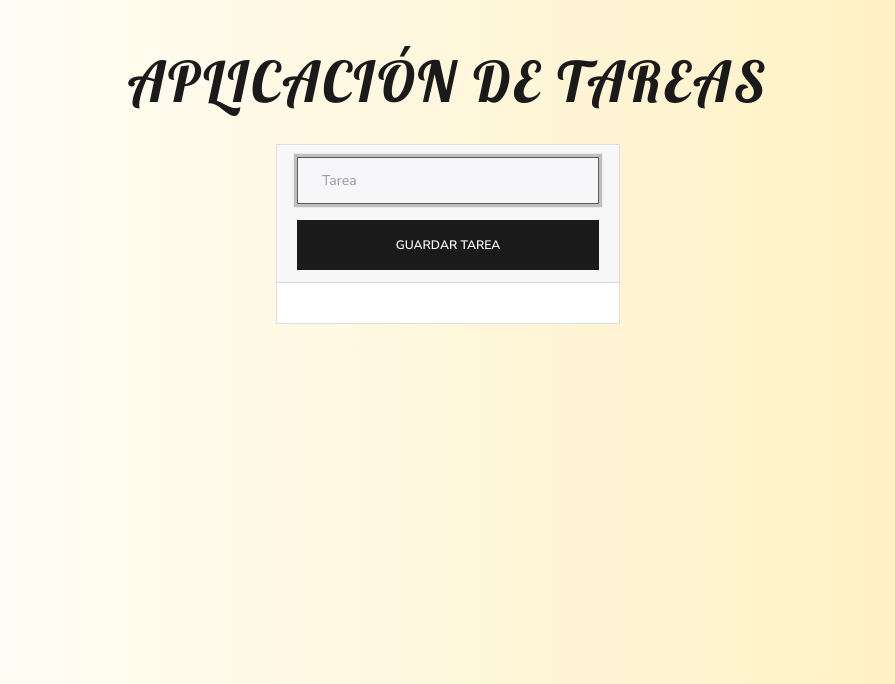
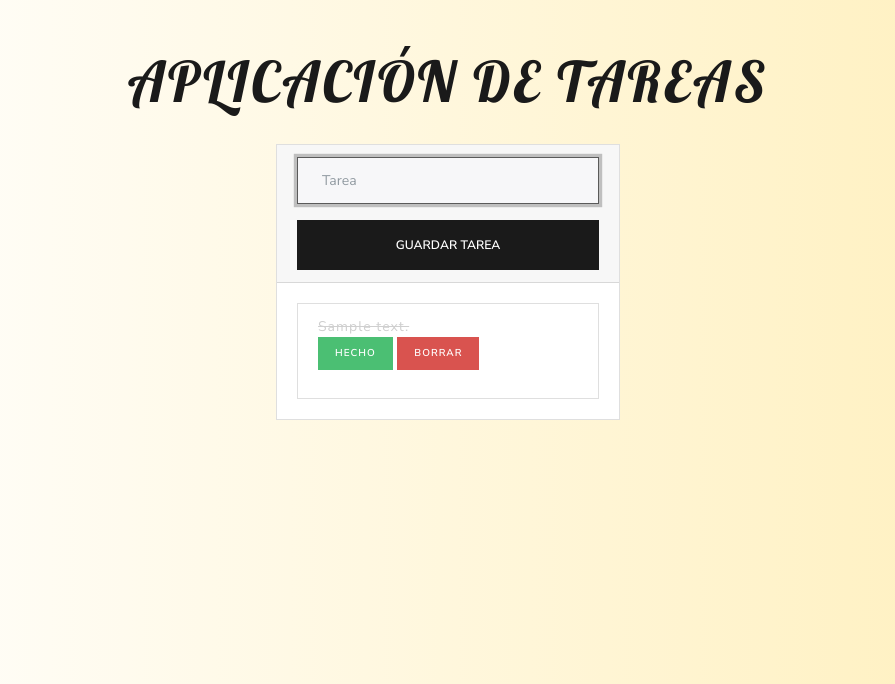
Before and after one commit to chema-hg/Aplicacion-de-Tareas, a Flask app: page / in a window 1280 px wide. Shown: the top 684 px of the page, without its empty margins (192-1087 px from the left). Run offline with Flask 2, Linux system fonts and the light colour scheme; tables that the repository leaves empty hold one stand-in row (values such as "Sample post"); some libraries are stand-ins or nearby versions.

Commit message:
Aplicacion de tareas terminada

```diff
--- a/app.py
+++ b/app.py
@@ -1,4 +1,4 @@
-from flask import Flask, render_template
+from flask import Flask, render_template, request, redirect, url_for
 
 # modulo para gestionar sql sin tener que usar directamente instrucciones sql sino de python
 from flask_sqlalchemy import SQLAlchemy
@@ -8,6 +8,8 @@ app = Flask(__name__)  # Esta es la aplicación de servidor
 
 # tenemos que configurar donde se encuentra la base de datos que para sqlite es SQLALCHEMY_DATABASE_URI
 # Para otras bases de datos hay que consultar la documentación en google sqlalchemy database uri
+# Si el dia de mañana en ves de sqlite queremos usar otro tipo de base solo hay que cambiar la linea de abajo
+# por la que corresponda.
 app.config['SQLALCHEMY_DATABASE_URI'] = 'sqlite:///database/tasks.db'
 # crea una instancia o cursor de la base de datos donde puedo hacer consultas, lo llamare db
 # Pero aun asi tenemos que crear la base de datos que utilizaremos mysql, sqlite3 etc
@@ -15,15 +17,73 @@ app.config['SQLALCHEMY_DATABASE_URI'] = 'sqlite:///database/tasks.db'
 db = SQLAlchemy(app)
 
 
+# Vamos a crear un modelo de datos a partir de lo que recibimos del formulario.
+# la clase la creamos pq aunque sqlalchemy ya esta conectada a la base de datos db, vamos a modelarlos
+# para poder guardarlos. Es decir vamos a definir los campos de la base de datos.
+
+# Creamos la clase Task() y dentro una instancia de la conexion db pa moldearlos
+class Task(db.Model):
+    # Nuestra tabla se llamara Task
+    # Vamos a definir los campos o registros qu estan relacionados con la tarea
+    # Estos seran por cada tarea: un id, un contenido y un campo para ver si esta hecha o no.
+    id = db.Column(db.Integer, primary_key=True)
+    content = db.Column(db.String(200))
+    done = db.Column(db.Boolean)
+    # IMPORTANTE: ESTO NO NOS CREA NI LA BASE DE DATOS NI SU ESTRUCTURA. YO LO HE HECHO PREVIAMENTE CON
+    # EL PROGRAMA DB BROWSER
+
 # vista inicial nada mas entrar al navegador
 
 
 @app.route("/")
 def home():
-    return render_template('index.html')
+    # cada vez que entremos a la pagina inicial vamos a hacer una consulta a la base de datos y mostraremos el
+    # resultado en la pantalla. Desde Task voy a consultar por todos los datos que tengo y lo guardare en una variable
+    # llamada tasks
+    tasks = Task.query.all()
+    return render_template('index.html', tasks=tasks)
     # PARA QUE SE RENDERICEN LAS PLANTILLAS TIENEN QUE ESTAR EN EL DIRECTORIO <TEMPLATES>
     # EN EL DIRECTORIO STATIC ESTARAN LAS IMAGENES CSS ETC, TODO LO ESTATICO
 
+
+# Vista para guardar lo que nos envie el formulario, con el metodo POST
+
+
+@app.route("/crear_tarea/", methods=['POST'])
+def crear():
+    '''funcion para recibir los datos del formulario request.form y crear la tarea (name="contenido) en html'''
+    # A la clase task le ponemos lo que queremos añadir.
+    # el campo id no necesitamos pasarselo porque lo crea automaticamente la base de datos.
+    # creo una nueva tarea en el que el content es lo que me pasa el formulario como contenido
+    # Al crear la nueva tarea el done estara en False porque aun no la he realizado
+    # la tarea la guardaremos en una variable llamada task en minusculas
+    task = Task(content=request.form['contenido'], done=False)
+    # la variable task es una instancia de una clase, es decir es un objeto que ya podemos guardar en nuestra
+    # base de datos con la sentencia siguiente:
+    db.session.add(task)
+    db.session.commit()
+    # tambien se puede utilizar return redirect(url_for('home')) importando, eso si, url_for
+    return redirect("/")
+
+# RUTA PARA TAREA COMPLETADA
+@app.route('/done/<id>')
+def done(id):
+    task=Task.query.filter_by(id=int(id)).first()
+    task.done =not(task.done) # Intercambia los valores si es Falso a Verdadero y viceversa.
+    db.session.commit()
+    return redirect(url_for('home'))
+
+
+# VISTA PARA BORRAR LAS TAREAS. se va a llamar a la tarea pasando el numero de parametro a borrar, que va a ser recogida
+# en la función.
+@app.route("/borrar_tarea/<id>")
+def borrar(id):
+    # Filtramos la base de datos para que busque el registro en que el primer valor que coincida con la id pasada y lo borre.
+    # int(id) es para convertir el parametro que siempre es string en un numero
+    task=Task.query.filter_by(id=int(id)).delete()
+    db.session.commit()
+    # le devuelto a la pagina principal
+    return redirect(url_for('home'))
 
 if __name__ == "__main__":
     # debug=True para que cada vez que cambiemos algo el servidor se reinice por si solo
--- a/static/main.css
+++ b/static/main.css
@@ -2,9 +2,14 @@ body {
     background: #FFEFBA;  /* fallback for old browsers */
     background: -webkit-linear-gradient(to right, #FFFFFF, #FFEFBA);  /* Chrome 10-25, Safari 5.1-6 */
     background: linear-gradient(to right, #FFFFFF, #FFEFBA); /* W3C, IE 10+/ Edge, Firefox 16+, Chrome 26+, Opera 12+, Safari 7+ */
-
+    color: #000;
 }
 
 .title {
     font-family: 'Lobster', cursive;
 }
+
+.done {
+    text-decoration: line-through;
+    color: #cfcfcf;
+}
--- a/templates/index.html
+++ b/templates/index.html
@@ -33,16 +33,33 @@
             <div class="col-md-4 offset-md-4 my-auto">
                 <div class="card">
                     <div class="card-header">
-                        <form action="">
+                        <!--Cada vez que envie el formulario lo mande a la vista crear_tarea-->
+                        <form action="/crear_tarea/" method='POST'>
                             <div class="form-group">
-                                <input type="text" placeholder="Tarea" class="form-control" autofocus>
+                                <input type="text" name="contenido" placeholder="Tarea" class="form-control" autofocus>
                             </div>
                             <button type="submit" class="btn btn-primary btn-block">Guardar Tarea</button>
                         </form>
 
                     </div>
                     <div class="card-body">
-
+                        <!--Aqui van a ir los registros de la base de datos-->
+                        <ul class='list-group'>
+                            {% for task in tasks %}
+                            <!--por cada tarea en la lista va a pintar un li al que hemos añadido una clase de bootstrap
+                            para estilizarlo-->
+                            <li class='list-group-item'>
+                                <!--Si la propiedad done es True colocale la clase done definida en main.css-->
+                                <spam class="{% if task.done %}done{% endif %}">{{task.content}}</spam>
+                                <!--Vamos a poner una clase para ver botones y no simplemente los enlaces-->
+                                <p>
+                                <a class="btn btn-success btn-sm" href="/done/{{task.id}}">Hecho</a>
+                                <!--si pulsamos nos va a enviar a la ruta borrar con el id de la tarea-->
+                                <a class="btn btn-danger btn-sm" href="/borrar_tarea/{{task.id}}">Borrar</a>
+                                </p>
+                            </li>
+                            {% endfor %}
+                        </ul>
                     </div>
                 </div>
             </div>
```
Also changed, not shown: database/tasks.db.
